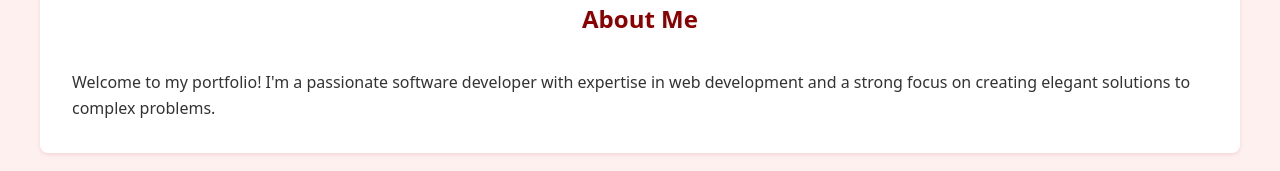
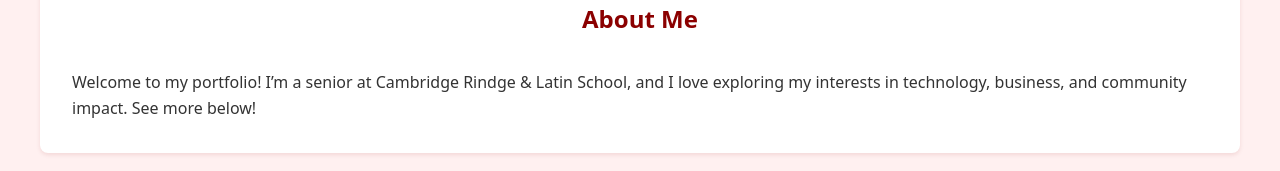
Before and after one commit to EgalJ/Portfolio-3.0, a website: page index.html in a window 1280 px wide. Shown: the part 320-491 px from the top of the page. Drawn offline with Linux system fonts and the light colour scheme.

Commit message:
Added a new sentence for intro

```diff
--- a/index.html
+++ b/index.html
@@ -24,7 +24,7 @@
         </div>
         <h2>About Me</h2>
         <div class="about-content">
-          <p>Welcome to my portfolio! I'm a passionate software developer with expertise in web development and a strong focus on creating elegant solutions to complex problems.</p>
+          <p>Welcome to my portfolio! I’m a senior at Cambridge Rindge & Latin School, and I love exploring my interests in technology, business, and community impact. See more below!</p>
         </div>
       </section>
 
```
